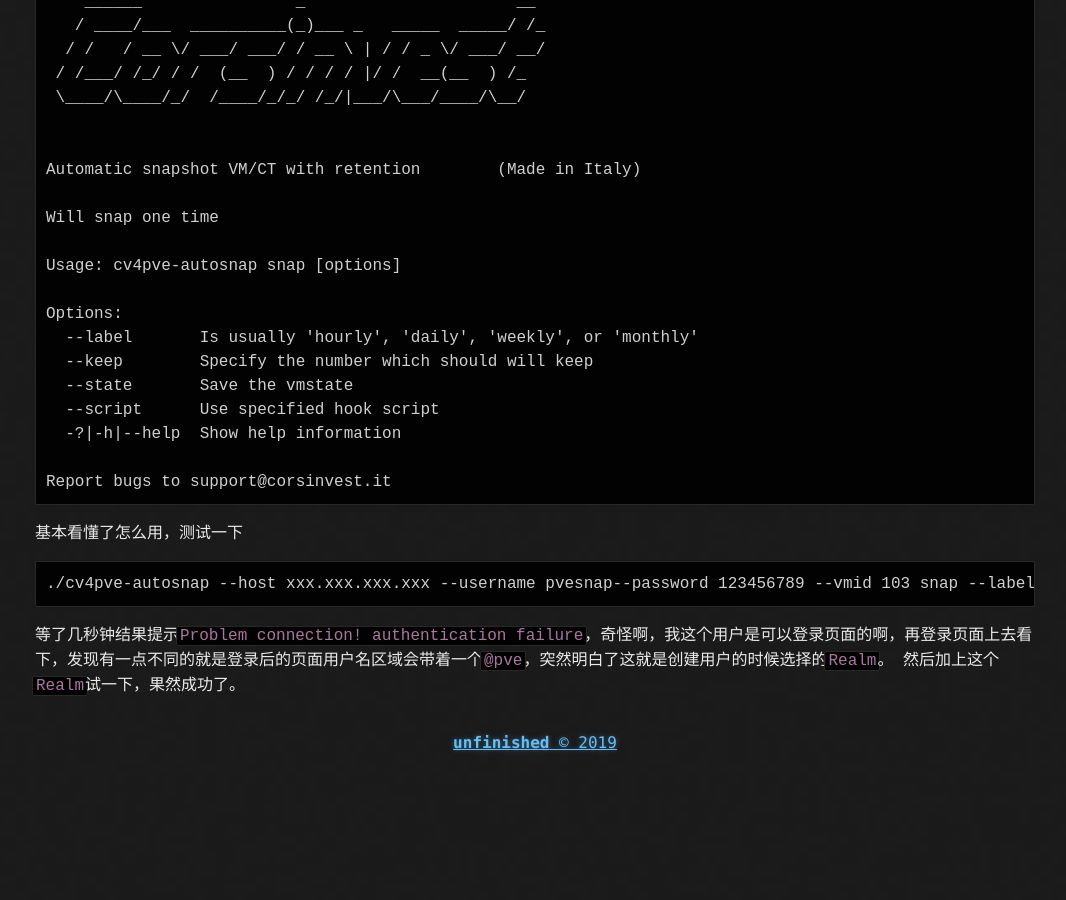
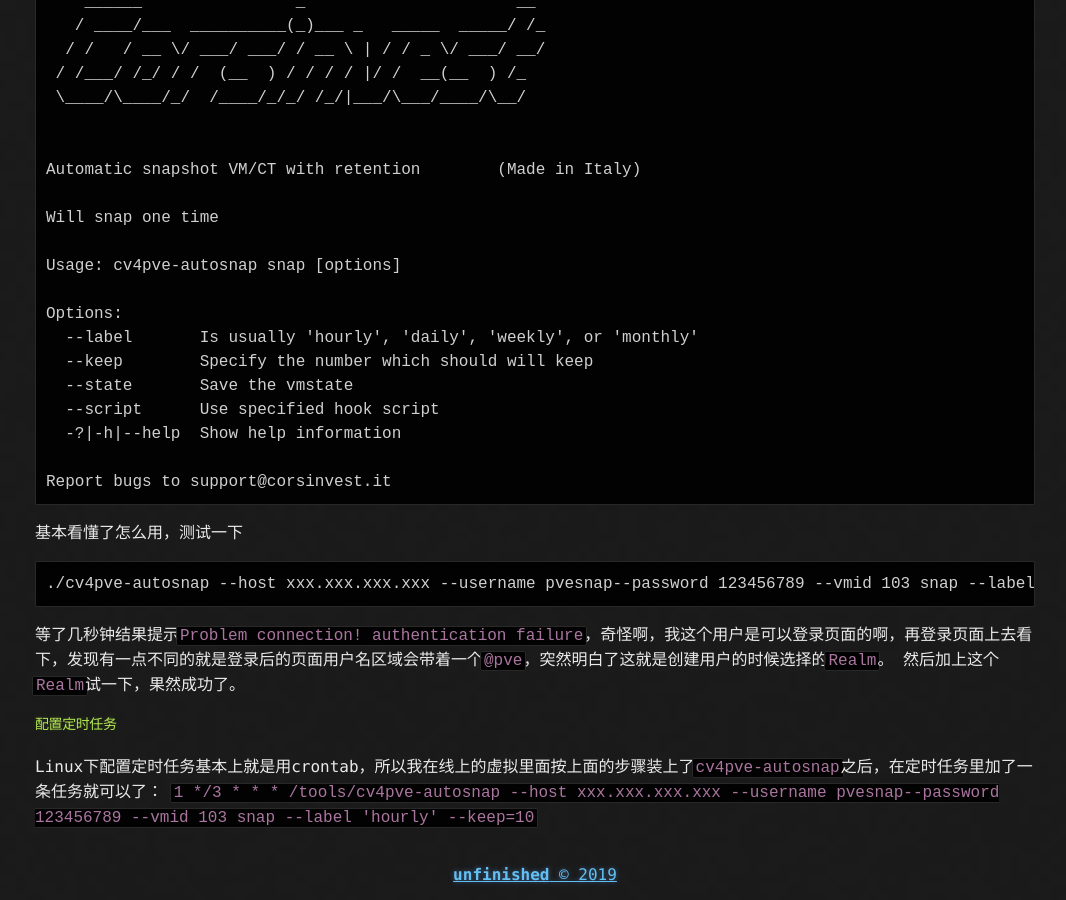
Before and after one commit to 1057437122/1057437122.github.io, a Jekyll site: the page built from _posts/2019-11-27-Proxomox-autosnapshot.md, in a window 1280 px wide and 900 px high, scrolled down 3483 px. Shown: the whole window, without its empty margins (105-1171 px from the left). Built offline with Jekyll 4.4.1, drawn with Linux system fonts in a browser that asks for light colours; before the commit the page ends 4251 px from its top, so only the background shows below that.

Commit message:
add proxmox config

````diff
--- a/_posts/2019-11-27-Proxomox-autosnapshot.md
+++ b/_posts/2019-11-27-Proxomox-autosnapshot.md
@@ -121,3 +121,11 @@
 ```
 等了几秒钟结果提示`Problem connection! authentication failure`，奇怪啊，我这个用户是可以登录页面的啊，再登录页面上去看下，发现有一点不同的就是登录后的页面用户名区域会带着一个`@pve`，突然明白了这就是创建用户的时候选择的`Realm`。
 然后加上这个`Realm`试一下，果然成功了。
+
+
+
+
+
+#### 配置定时任务
+Linux下配置定时任务基本上就是用crontab，所以我在线上的虚拟里面按上面的步骤装上了`cv4pve-autosnap`之后，在定时任务里加了一条任务就可以了：
+`1 */3 * * *  /tools/cv4pve-autosnap --host xxx.xxx.xxx.xxx --username pvesnap--password 123456789 --vmid 103 snap --label 'hourly'  --keep=10 `
````
